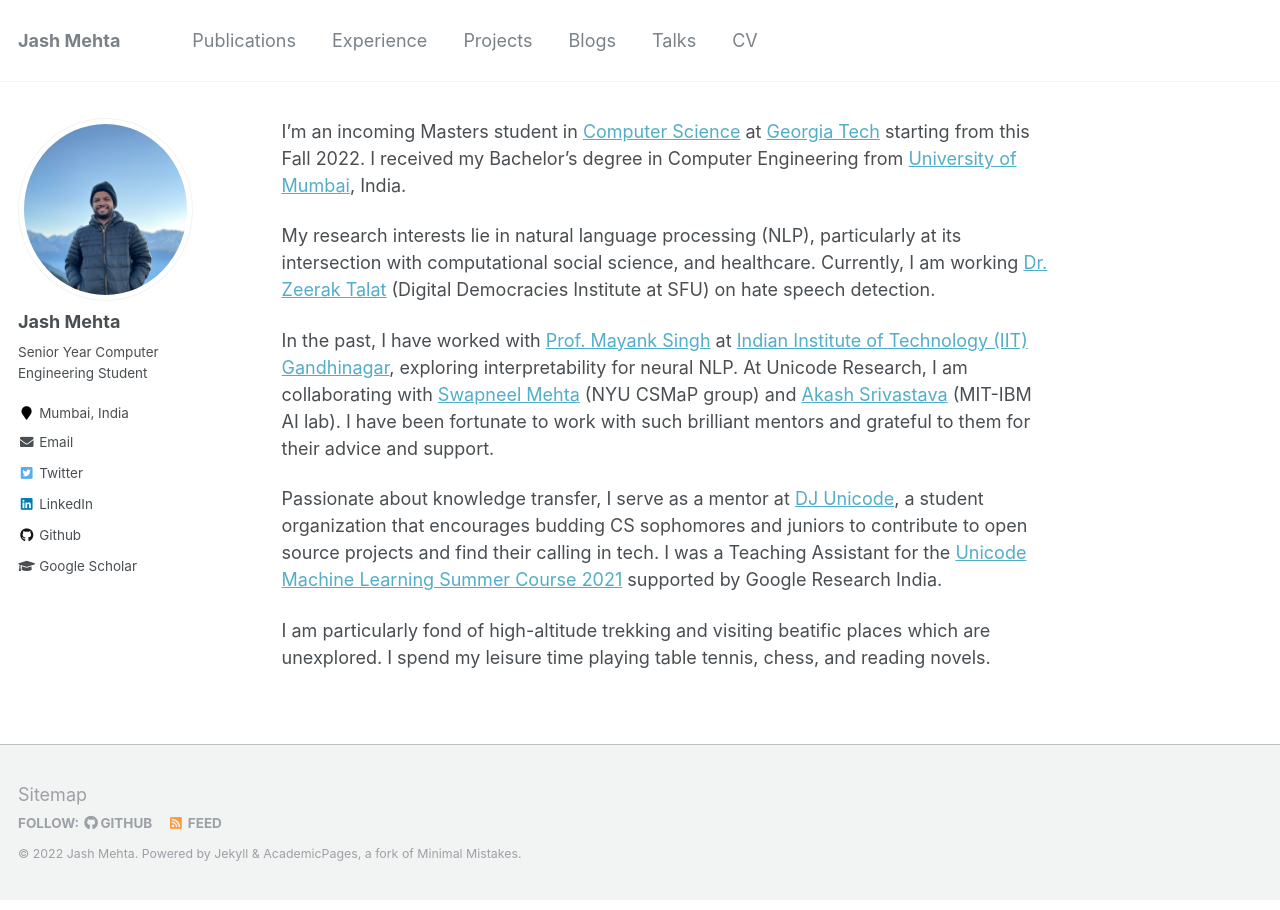
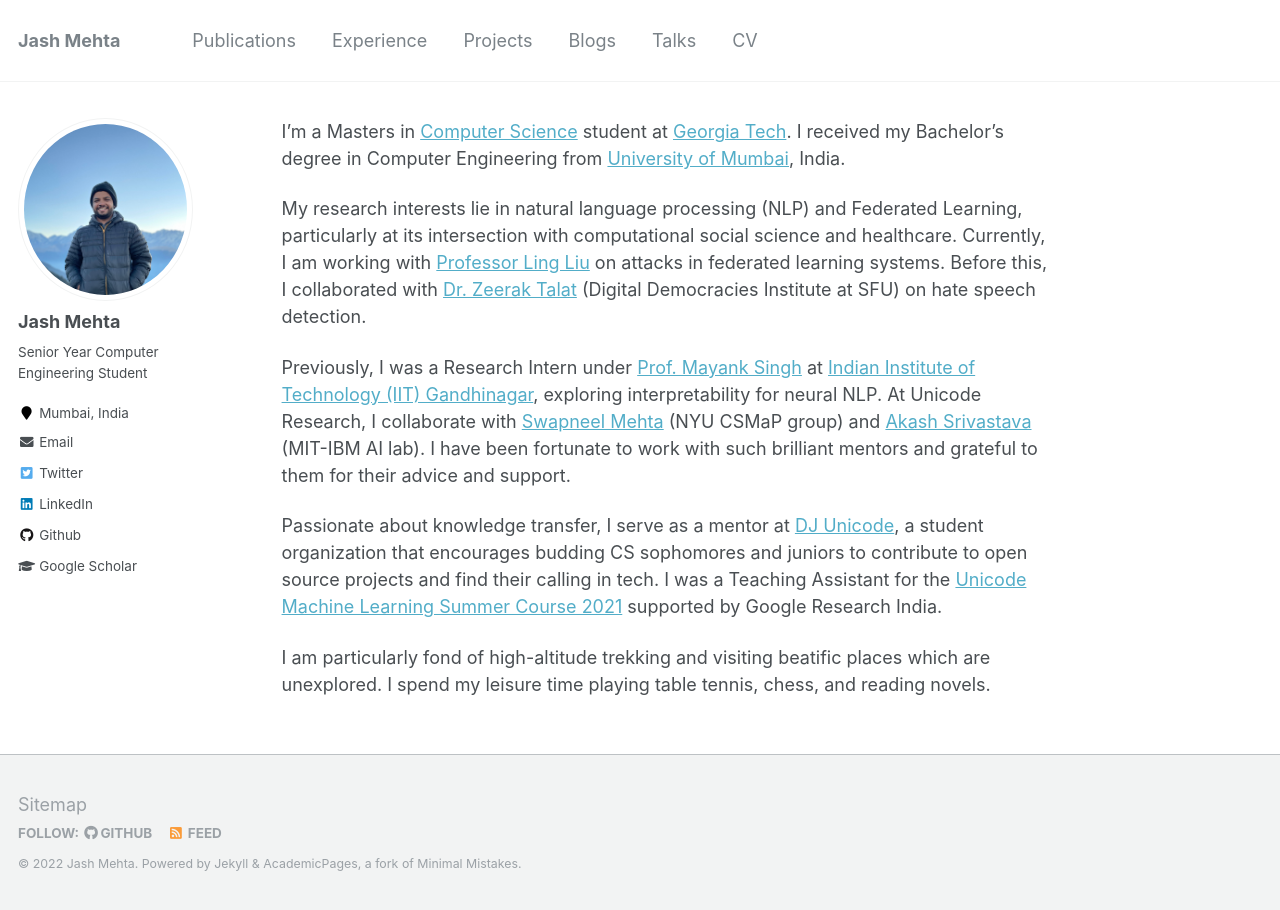
Before and after one commit to jashmehta3300/jashmehta3300.github.io, a Jekyll site: the page built from _pages/about.md, in a window 1280 px wide. Built offline with Jekyll 4.4.1, drawn with Linux system fonts in a browser that asks for light colours.

Commit message:
UPDATE: minor profile changes

```diff
--- a/_pages/about.md
+++ b/_pages/about.md
@@ -8,11 +8,11 @@ redirect_from:
   - /about.html
 ---
 
-I'm an incoming Masters student in [Computer Science](https://www.cc.gatech.edu/){:target="_blank" rel="noopener"} at [Georgia Tech](https://www.gatech.edu/){:target="_blank" rel="noopener"} starting from this Fall 2022. I received my Bachelor's degree in Computer Engineering from [University of Mumbai](https://www.djsce.ac.in/){:target="_blank" rel="noopener"}, India.
+I'm a Masters in [Computer Science](https://www.cc.gatech.edu/){:target="_blank" rel="noopener"} student at [Georgia Tech](https://www.gatech.edu/){:target="_blank" rel="noopener"}. I received my Bachelor's degree in Computer Engineering from [University of Mumbai](https://www.djsce.ac.in/){:target="_blank" rel="noopener"}, India.
 
-My research interests lie in natural language processing (NLP), particularly at its intersection with computational social science, and healthcare. Currently, I am working [Dr. Zeerak Talat](https://scholar.google.com/citations?hl=en&user=3M3WdvkAAAAJ&view_op=list_works&sortby=pubdate){:target="_blank" rel="noopener"} (Digital Democracies Institute at SFU) on hate speech detection.
+My research interests lie in natural language processing (NLP) and Federated Learning, particularly at its intersection with computational social science and healthcare. Currently, I am working with [Professor Ling Liu](https://faculty.cc.gatech.edu/~lingliu/){:target="_blank" rel="noopener"} on attacks in federated learning systems. Before this, I collaborated with [Dr. Zeerak Talat](https://scholar.google.com/citations?hl=en&user=3M3WdvkAAAAJ&view_op=list_works&sortby=pubdate){:target="_blank" rel="noopener"} (Digital Democracies Institute at SFU) on hate speech detection.
 
-In the past, I have worked with [Prof. Mayank Singh](https://mayank4490.github.io/){:target="_blank" rel="noopener"} at [Indian Institute of Technology (IIT) Gandhinagar](https://iitgn.ac.in/){:target="_blank" rel="noopener"}, exploring interpretability for neural NLP. At Unicode Research, I am collaborating with [Swapneel Mehta](https://swapneelm.github.io/){:target="_blank" rel="noopener"} (NYU CSMaP group) and [Akash Srivastava](https://mitibmwatsonailab.mit.edu/people/akash-srivastava/){:target="_blank" rel="noopener"} (MIT-IBM AI lab). I have been fortunate to work with such brilliant mentors and grateful to them for their advice and support.
+Previously, I was a Research Intern under [Prof. Mayank Singh](https://mayank4490.github.io/){:target="_blank" rel="noopener"} at [Indian Institute of Technology (IIT) Gandhinagar](https://iitgn.ac.in/){:target="_blank" rel="noopener"}, exploring interpretability for neural NLP. At Unicode Research, I collaborate with [Swapneel Mehta](https://swapneelm.github.io/){:target="_blank" rel="noopener"} (NYU CSMaP group) and [Akash Srivastava](https://mitibmwatsonailab.mit.edu/people/akash-srivastava/){:target="_blank" rel="noopener"} (MIT-IBM AI lab). I have been fortunate to work with such brilliant mentors and grateful to them for their advice and support.
 
 Passionate about knowledge transfer, I serve as a mentor at [DJ Unicode](https://www.djunicode.in/){:target="_blank" rel="noopener"}, a student organization that encourages budding CS sophomores and juniors to contribute to open source projects and find their calling in tech. I was a Teaching Assistant for the [Unicode Machine Learning Summer Course 2021](https://djunicode.github.io/umlsc-2021/){:target="_blank" rel="noopener"} supported by Google Research India.
 
```
Also changed, not shown: _pages/cv.md (+2 -2 lines), _portfolio/project-1.md (+1 -1 lines), _portfolio/project-2.md (+2 -2 lines), _portfolio/project-3.md (deleted, +0 -5 lines), _publications/2021-fl-health.md (added, +17 -0 lines), 3 other files.
